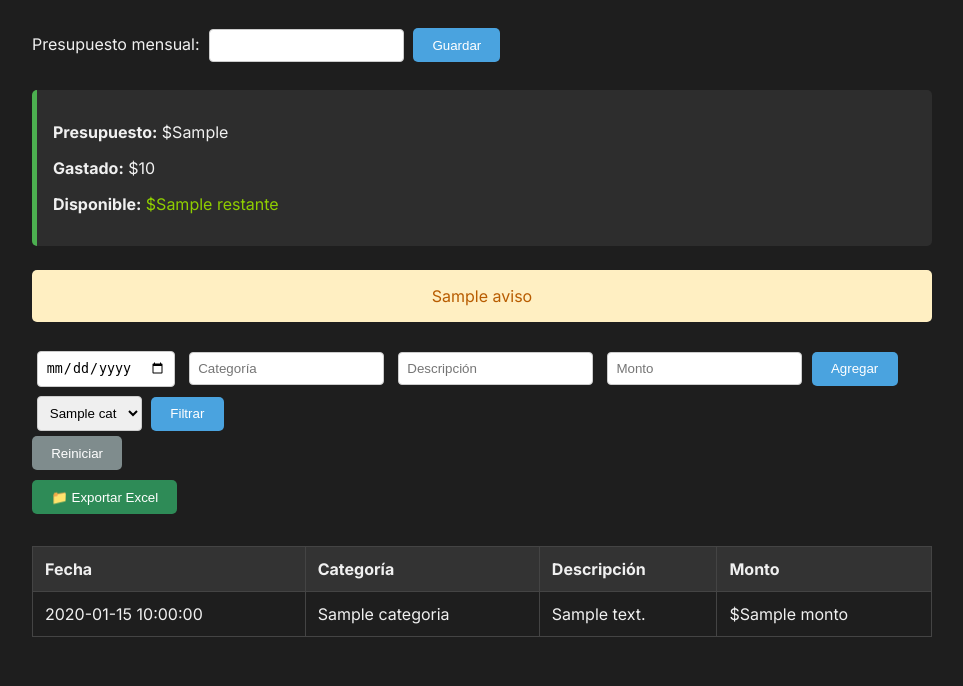
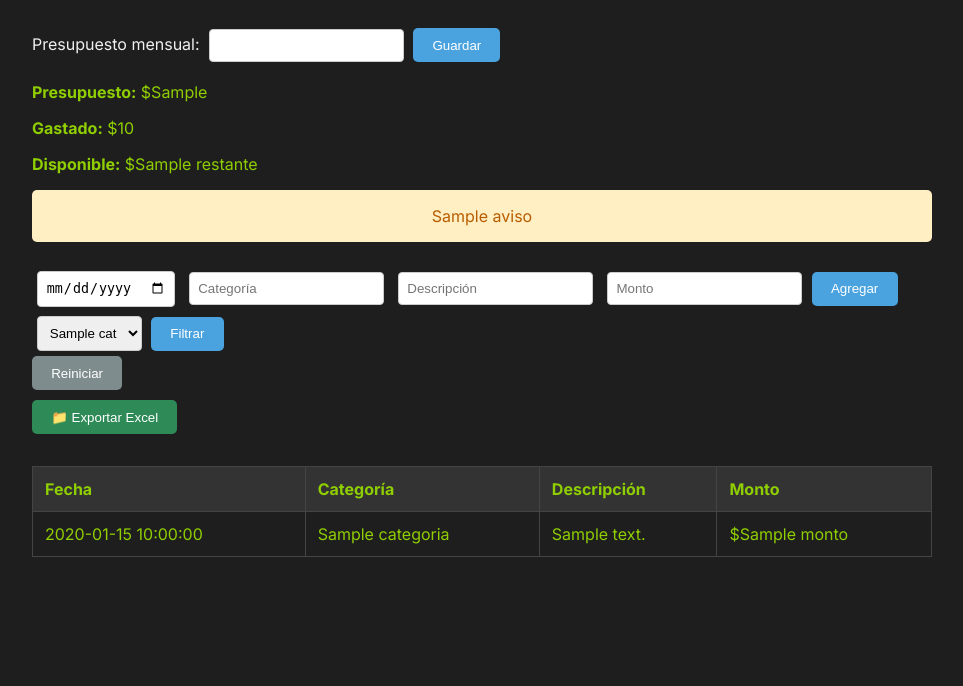
Before and after one commit to Trenyu/finance-tracker, a Flask app: template templates/index.html in a window 1280 px wide. Shown: the part 114-800 px from the top of the page, without its empty margins (158-1121 px from the left). Run offline with Flask 3, Linux system fonts and the light colour scheme; the template is opened without the code that fills it: most values are stand-ins (such as "Sample title", 1, 10 or a date in 2020).

Commit message:
💄 Mejora visual y limpieza de la UI

```diff
--- a/templates/index.html
+++ b/templates/index.html
@@ -22,7 +22,8 @@
             </form>
         </section>
 
-        <section class="resumen {% if restante is not none and restante < 0 %}resumen-negativo{% endif %}">
+
+        <span class="{% if restante is not none and restante < 0 %}negativo{% elif restante is not none and restante < 100 %}peligro{% else %}positivo{% endif %}">
             <p><strong>Presupuesto:</strong> ${{ presupuesto_maximo or 0 }}</p>
             <p><strong>Gastado:</strong> ${{ total }}</p>
             <p><strong>Disponible:</strong>
```
